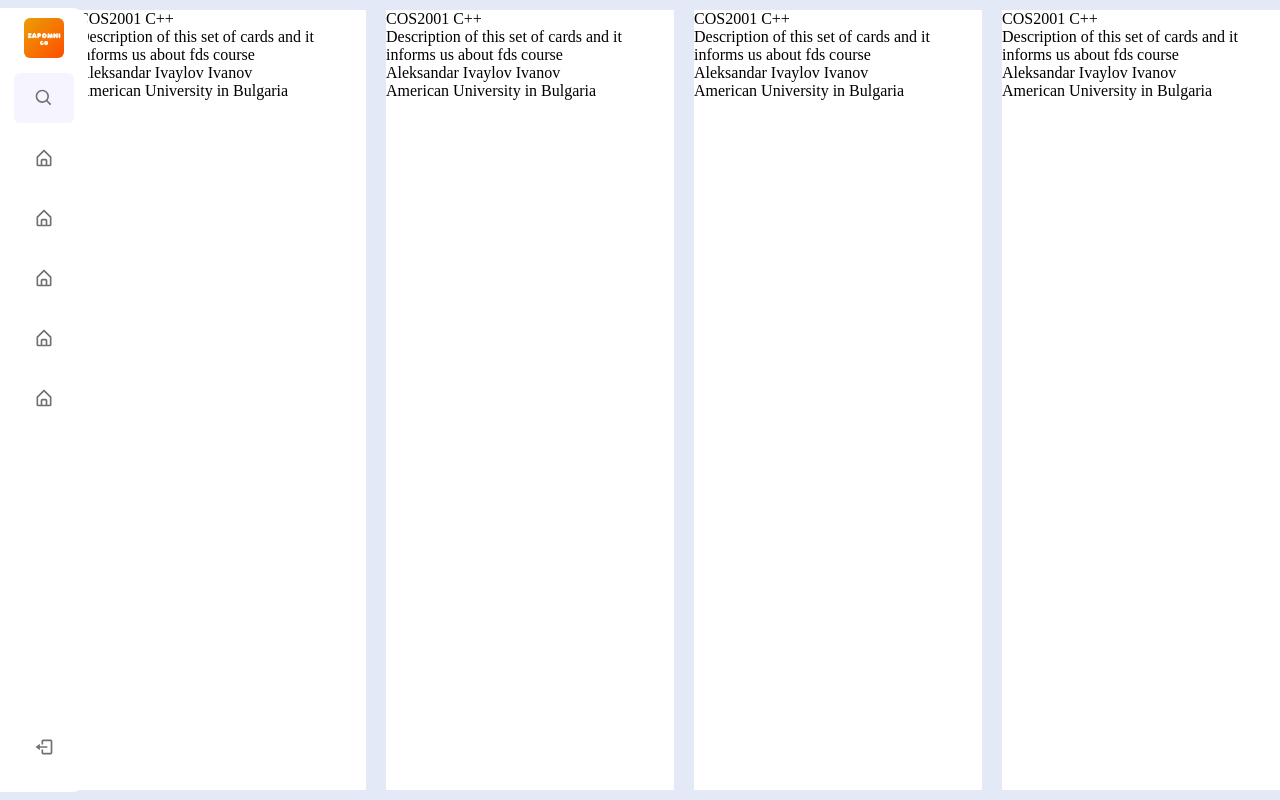
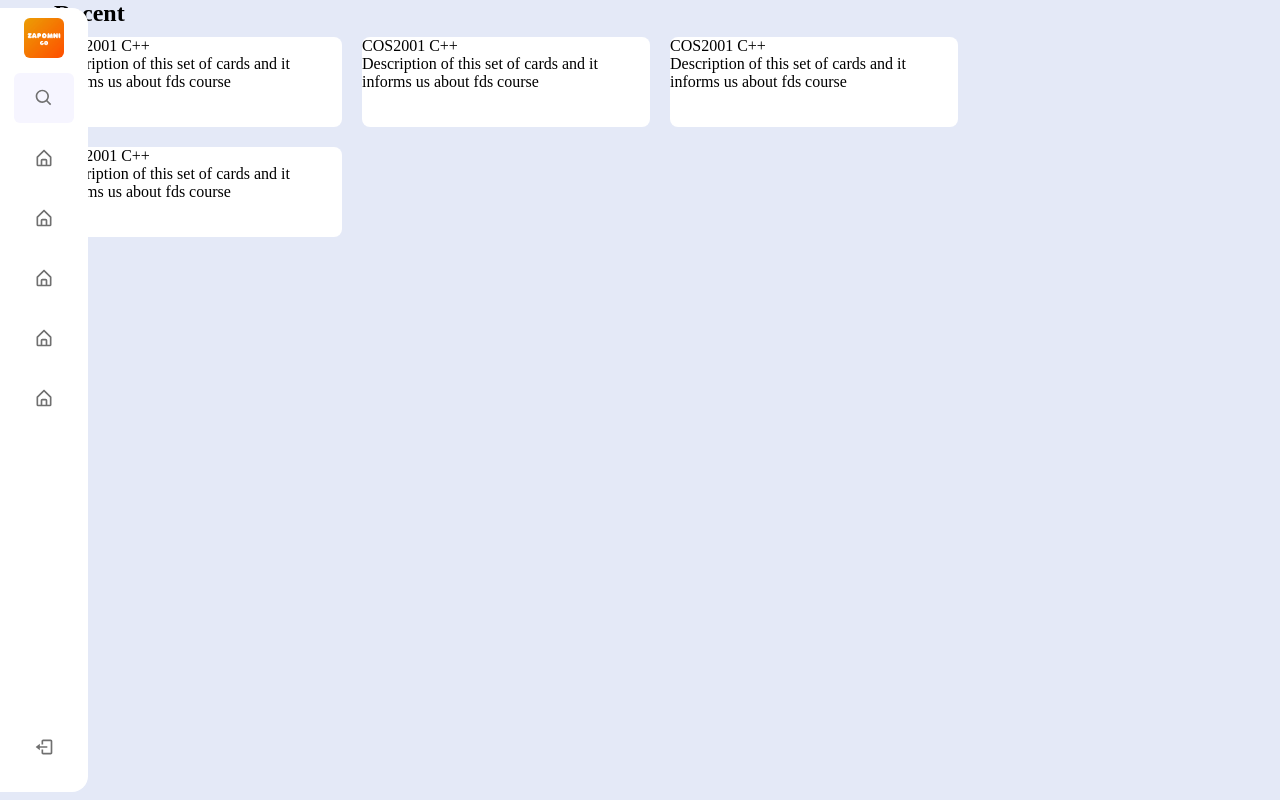
Before and after one commit to ZapomniGo/zapomnigo-client, a React (Vite) app: page / in a window 1280 px wide. Built offline with nearby package versions, Linux system fonts and the light colour scheme.

Commit message:
start card design

```diff
--- a/src/App.tsx
+++ b/src/App.tsx
@@ -7,7 +7,6 @@ export const App = () => {
 
   const handleSidebarToggle = (isOpen) => {
     setSidebarOpen(isOpen);
-    console.log(sidebarOpen)
   };
 
   return (
--- a/src/app-components/Dashboard/Dashboard.tsx
+++ b/src/app-components/Dashboard/Dashboard.tsx
@@ -4,29 +4,32 @@ export const Dashboard = ({ sidebarOpen }) => {
   return (
     <section className={`home ${sidebarOpen ? "open" : "closed"}`}>
       <div className="recent">
+        <h2 className="recent-title">Recent</h2>
+        <div className="recent-sets">
           <div className="set-card">
             <div className="set-title">COS2001 C++</div>
             <div className="set-description">Description of this set of cards and it informs us about fds course</div>
-          <div className="set-creator">Aleksandar Ivaylov Ivanov</div>
-          <div className="set-institution">American University in Bulgaria</div>
+            <div className="set-creator closed">Aleksandar Ivaylov Ivanov</div>
+            <div className="set-institution closed">American University in Bulgaria</div>
           </div>
           <div className="set-card">
             <div className="set-title">COS2001 C++</div>
             <div className="set-description">Description of this set of cards and it informs us about fds course</div>
-          <div className="set-creator">Aleksandar Ivaylov Ivanov</div>
-          <div className="set-institution">American University in Bulgaria</div>
+            <div className="set-creator closed">Aleksandar Ivaylov Ivanov</div>
+            <div className="set-institution closed">American University in Bulgaria</div>
           </div>
           <div className="set-card">
             <div className="set-title">COS2001 C++</div>
             <div className="set-description">Description of this set of cards and it informs us about fds course</div>
-          <div className="set-creator">Aleksandar Ivaylov Ivanov</div>
-          <div className="set-institution">American University in Bulgaria</div>
+            <div className="set-creator closed">Aleksandar Ivaylov Ivanov</div>
+            <div className="set-institution closed">American University in Bulgaria</div>
           </div>
           <div className="set-card">
             <div className="set-title">COS2001 C++</div>
             <div className="set-description">Description of this set of cards and it informs us about fds course</div>
-          <div className="set-creator">Aleksandar Ivaylov Ivanov</div>
-          <div className="set-institution">American University in Bulgaria</div>
+            <div className="set-creator closed">Aleksandar Ivaylov Ivanov</div>
+            <div className="set-institution closed">American University in Bulgaria</div>
+          </div>
         </div>
       </div>
     </section>
--- a/src/app-components/Dashboard/dashboard.scss
+++ b/src/app-components/Dashboard/dashboard.scss
@@ -1,32 +1,48 @@
 .home{
     position: relative;
-    left: 88px;
-    height: 100vh;
+    align-self: center;
     width: calc(100% - 88px);
     background: var(--body-color);
     transition: var(--tran-05);
     display: flex;
     justify-content: center;
+    flex-direction: column;
+    justify-content: center;
+
 
 
     .recent{
+        flex-wrap: wrap;
         display: flex;
+        align-self: center;
+        flex-direction: column;
+        .recent-title{
+            margin-left: 10px;
         }
 
-    .text{
-        font-size: 2vmax;
-        font-weight: 500;
-        color: var(--text-color);
-        padding: 1vmax 2vmax;
+        .recent-sets{
+            display: flex;
+            flex-wrap: wrap;
+
         }
-
         .set-card{
             display: flex;
             flex-direction: column;
             background-color: white;
             width: 18rem;
             margin: 10px;
+            border-radius: 8px;
+            .closed{
+                opacity: 0;
+                overflow: hidden;
             }
+
+        }
+    }
+
+
+
+
 }
 
 .home.open{
--- a/src/app.scss
+++ b/src/app.scss
@@ -5,6 +5,12 @@
 }
 body {
   transition: 0.3s;
+}
+
+#root{
+  display: flex;
+  justify-content: center;
+  overflow: hidden;
 }
 
 :root {
@@ -18,6 +24,7 @@ body {
   --tran-03: all 0.3s ease;
   --tran-04: all 0.4s ease;
   --tran-05: all 0.5s ease;
+
 }
 @mixin centerContainer {
   position: absolute;
```
Lines whose indentation alone changed are shown as unchanged.
